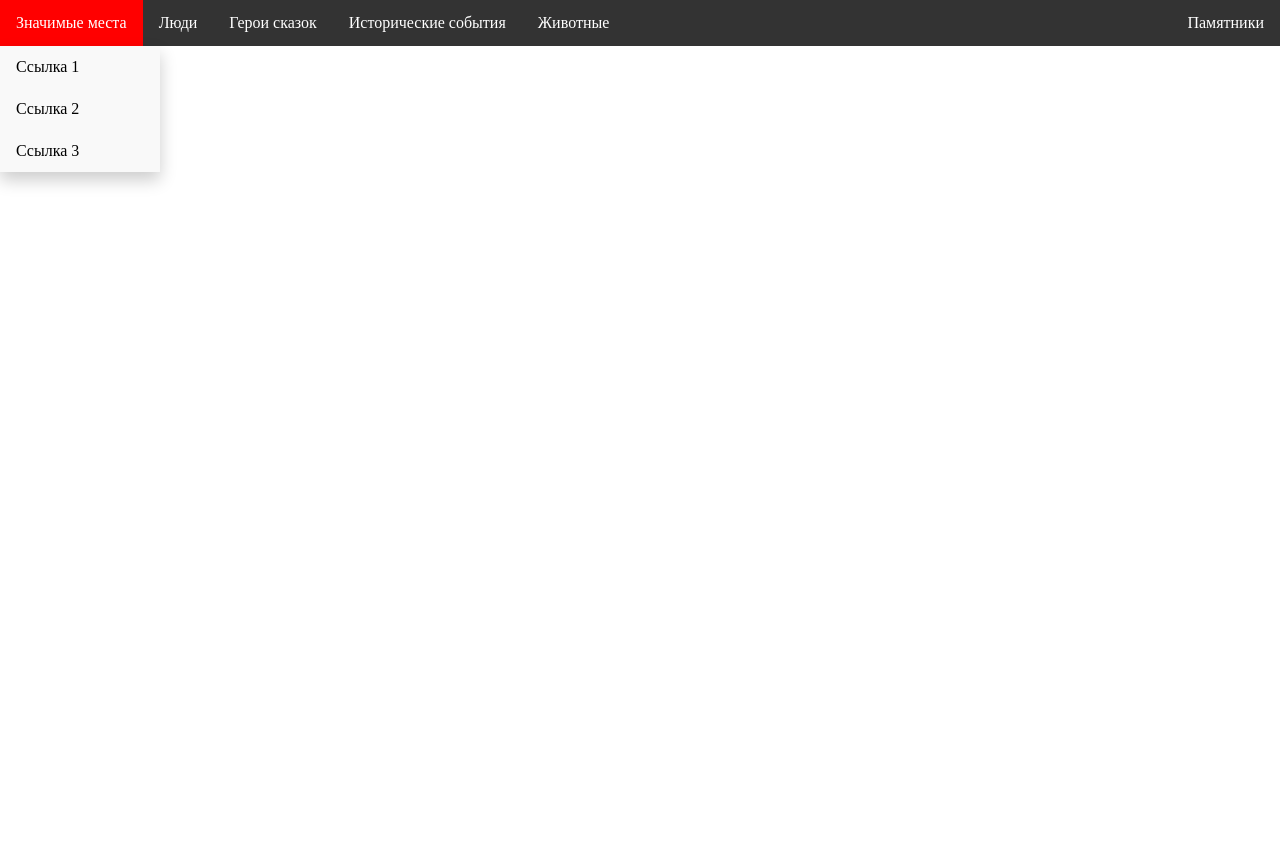
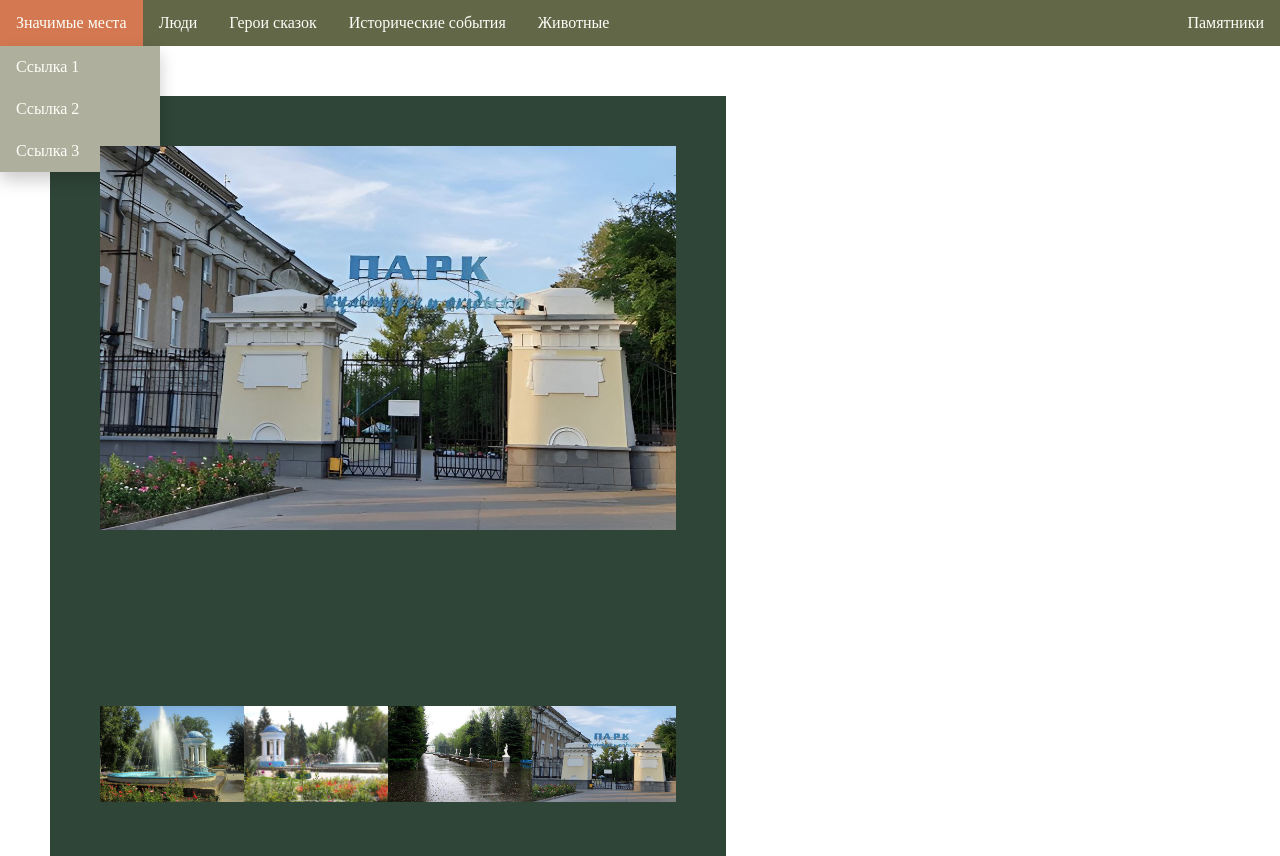
Before and after one commit to Lolikonya/MySite, a plain HTML site: page index.html in a window 1280 px wide. Shown: the top 856 px of the page. Before the commit the page ends 800 px from the top, so only its background shows below. Drawn offline with Linux system fonts and the light colour scheme.

Commit message:
Третий коммит

```diff
--- a/index.html
+++ b/index.html
@@ -7,6 +7,37 @@
 	</head>
 	<body>
 		<script src="header.js"></script>
+		<div class="main">
+			<div class="cssSlider">
+				<ul class="slides">
+					<li id="slide1">
+						<img src="Гидростроитель_1.jpg" alt="" />
+					</li>
+					<li id="slide2">
+						<img src="Гидростроитель_2.jpg" alt="" />
+					</li>
+					<li id="slide3">
+						<img src="Гидростроитель_3.jpg" alt="" />
+					</li>
+					<li id="slide4">
+						<img src="Гидростроитель_4.jpg" alt="" />
+					</li>
+				</ul>
+				<ul class="thumbnails">
+					<li>
+						<a href="#slide1"><img src="Гидростроитель_1.jpg" /></a>
+					</li>
+					<li>
+						<a href="#slide2"><img src="Гидростроитель_2.jpg" /></a>
+					</li>
+					<li>
+						<a href="#slide3"><img src="Гидростроитель_3.jpg" /></a>
+					</li>
+					<li>
+						<a href="#slide4"><img src="Гидростроитель_4.jpg" /></a>
+					</li>
+				</ul>
+			</div>
 
 	</body>
 </html>
--- a/style.css
+++ b/style.css
@@ -1,25 +1,29 @@
+/* header */
+
 body {
 	padding: 0;
 	margin: 0;
 }
 
 .main {
-	width: 100%;
+	margin-top: 50px;
+	padding: 50px;
+	margin-left: 50px;
+	width: 45%;
 	height: 100%;
-	margin-left: 27%;
-	margin-top: 10%;
+	background-color: #2f4538;
 }
 
 .navbar {
 	padding-right: 25%;
 	overflow: hidden;
-  background-color: #333;
+	background-color: #626748;
 	width: 100%;
 }
 
 .text-header {
 	display: inline-block;
-	color: white;
+	color: #fefef8;
 	float: right;
 	font-size: 16px;
 	text-align: center;
@@ -30,7 +34,7 @@ body {
 .navbar a {
 	float: left;
 	font-size: 16px;
-  color: white;
+	color: #fefef8;
 	text-align: center;
 	padding: 14px 16px;
 	text-decoration: none;
@@ -46,29 +50,30 @@ body {
 	font-size: 16px;
 	border: none;
 	outline: none;
-  color: white;
+	color: #fefef8;
 	padding: 14px 16px;
 	background-color: inherit;
 	font-family: inherit;
 	margin: 0;
 }
 
-.navbar a:hover, .dropdown:hover .dropbtn {
-  background-color: red;
+.navbar a:hover,
+.dropdown:hover .dropbtn {
+	background-color: #d37851;
 }
 
 .dropdown-content {
 	display: none;
 	position: absolute;
-  background-color: #f9f9f9;
+	background-color: #aeaf9d;
 	min-width: 160px;
-  box-shadow: 0px 8px 16px 0px rgba(0,0,0,0.2);
+	box-shadow: 0px 8px 16px 0px rgba(0, 0, 0, 0.2);
 	z-index: 1;
 }
 
 .dropdown-content a {
 	float: none;
-  color: black;
+	color: #fefef8;
 	padding: 12px 16px;
 	text-decoration: none;
 	display: block;
@@ -76,9 +81,121 @@ body {
 }
 
 .dropdown-content a:hover {
-  background-color: #ddd;
+	background-color: #626748;
 }
 
 .dropdown:hover .dropdown-content {
 	display: block;
 }
+
+/* end of header  */
+
+/* gallery */
+
+.cssSlider {
+	display: block;
+	position: relative;
+	width: 100%;
+	overflow: hidden;
+}
+.cssSlider .slides {
+	overflow: hidden;
+	overflow: hidden;
+	width: 100%;
+	height: 70vmin;
+	margin: 0;
+	padding: 0;
+	list-style: none;
+}
+.cssSlider .slides > li {
+	width: 100%;
+	height: 70vmin;
+	position: absolute;
+	z-index: 1;
+	overflow: hidden;
+}
+.cssSlider .slides > li > img {
+	width: 100%;
+	height: auto;
+}
+/*
+.cssSlider .slides > li:first-child:not(:target) {
+	z-index: 1;
+	-webkit-transform: translateY(0%);
+	        transform: translateY(0%);
+}
+*/
+.cssSlider .thumbnails {
+	display: block;
+	position: relative;
+	padding: 0;
+	margin: 0;
+	list-style: none;
+}
+.cssSlider .thumbnails > li {
+	float: left;
+	width: 25%;
+}
+.cssSlider .thumbnails > li > a {
+	display: block;
+}
+.cssSlider .thumbnails > li > a > img {
+	width: 100%;
+	height: auto;
+}
+
+img {
+	object-fit: fill;
+}
+
+.cssSlider .slides li:target {
+	z-index: 3;
+	-webkit-animation: slide 1s 1;
+}
+.cssSlider .slides li:not(:target) {
+	-webkit-animation: hidden 1s 1;
+}
+@-webkit-keyframes slide {
+	0% {
+		-webkit-transform: translateX(-100%);
+		transform: translateX(-100%);
+	}
+	100% {
+		-webkit-transform: translateX(0%);
+		transform: translateX(0%);
+	}
+}
+@keyframes slide {
+	0% {
+		-webkit-transform: translateX(-100%);
+		transform: translateX(-100%);
+	}
+	100% {
+		-webkit-transform: translateX(0%);
+		transform: translateX(0%);
+	}
+}
+@-webkit-keyframes hidden {
+	0% {
+		z-index: 2;
+		-webkit-transform: translateX(0%);
+		transform: translateX(0%);
+	}
+	100% {
+		z-index: 2;
+		-webkit-transform: translateX(100%);
+		transform: translateX(100%);
+	}
+}
+@keyframes hidden {
+	0% {
+		z-index: 2;
+		-webkit-transform: translateX(0%);
+		transform: translateX(0%);
+	}
+	100% {
+		z-index: 2;
+		-webkit-transform: translateX(100%);
+		transform: translateX(100%);
+	}
+}
```
Also changed, not shown: photo_2024-04-16_21-35-39.jpg (deleted), Гидростроитель_1.jpg (added), Гидростроитель_2.jpg (added), Гидростроитель_3.jpg (added), Гидростроитель_4.jpg (added). Lines whose indentation alone changed are shown as unchanged.
